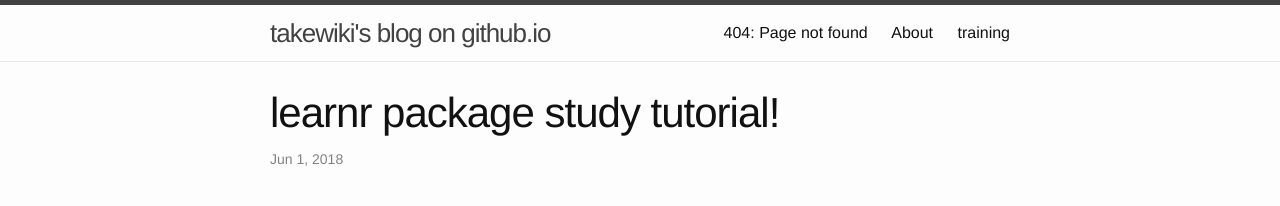
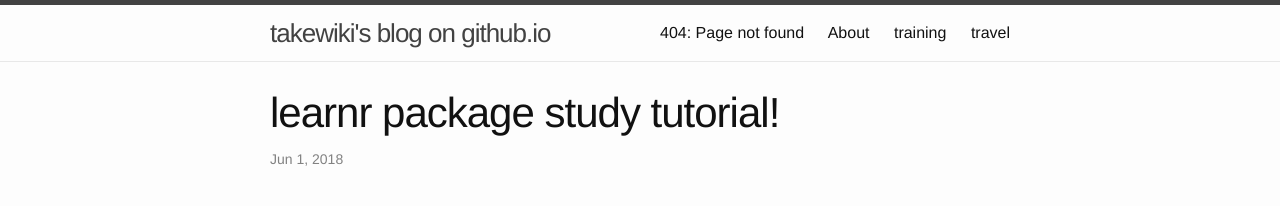
Before and after one commit to takewiki/takewiki.github.io, a Jekyll site: the page built from _posts/2018-06-01-learnr package tutorial.markdown, in a window 1280 px wide. Shown: the top 206 px of the page. Built offline with Jekyll 4.4.1, drawn with Linux system fonts in a browser that asks for light colours.

Commit message:
add the tag func.

```diff
--- a/_posts/2018-06-01-learnr package tutorial.markdown
+++ b/_posts/2018-06-01-learnr package tutorial.markdown
@@ -3,7 +3,7 @@ layout: post
 title:  "learnr package study tutorial!"
 date:   2018-06-01 08:17:24 +0800
 categories: training
-tags: [ blog, travel ]
+tags: [ travel ]
 ---
 # Overview
 learnr package try to turn any rmarkdown file into an interactive tutorial.
--- /dev/null
+++ b/tag/travel.html
@@ -0,0 +1,5 @@
+---
+layout: category
+title: travel
+category: travel
+---
```
